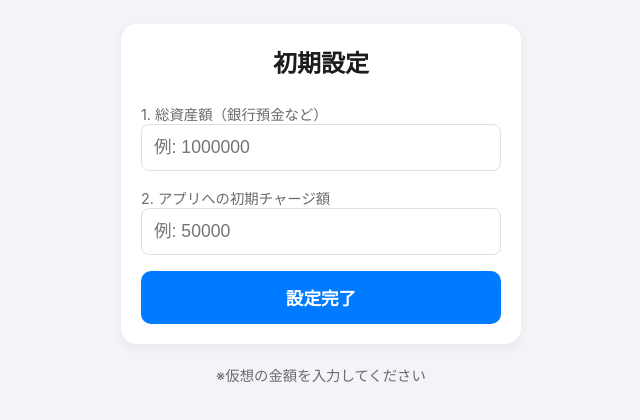
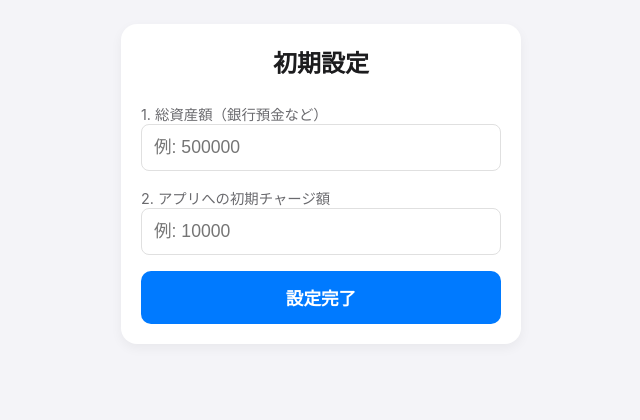
Before and after one commit to sin142/universitygroupstudy, a plain HTML site: page index.html in a window 1280 px wide. Shown: the whole page, without its empty margins (319-959 px from the left). Drawn offline with nearby package versions, Linux system fonts and the light colour scheme.

Commit message:
文字内容調整

```diff
--- a/index.html
+++ b/index.html
@@ -4,7 +4,7 @@
     <meta charset="UTF-8">
     <!-- スマートフォンでの表示と、拡大縮小の制御 -->
     <meta name="viewport" content="width=device-width, initial-scale=1.0, maximum-scale=1.0, user-scalable=no">
-    <title>決済UI実験モックアップ</title>
+    <title>スマホ決済UI</title>
 
     <!-- 1. CSS（すべてのスタイルをここに格納） -->
     <style>
@@ -292,14 +292,13 @@
         <div class="container">
             <h2>初期設定</h2>
             <label for="input-total-assets" class="label">1. 総資産額（銀行預金など）</label>
-            <input type="number" id="input-total-assets" placeholder="例: 1000000">
+            <input type="number" id="input-total-assets" placeholder="例: 500000">
 
             <label for="input-app-balance" class="label">2. アプリへの初期チャージ額</label>
-            <input type="number" id="input-app-balance" placeholder="例: 50000">
+            <input type="number" id="input-app-balance" placeholder="例: 10000">
 
             <button id="btn-setup-complete">設定完了</button>
         </div>
-        <p>※仮想の金額を入力してください</p>
     </div>
 
     <!-- 画面B： 待機（ホーム） -->
```
